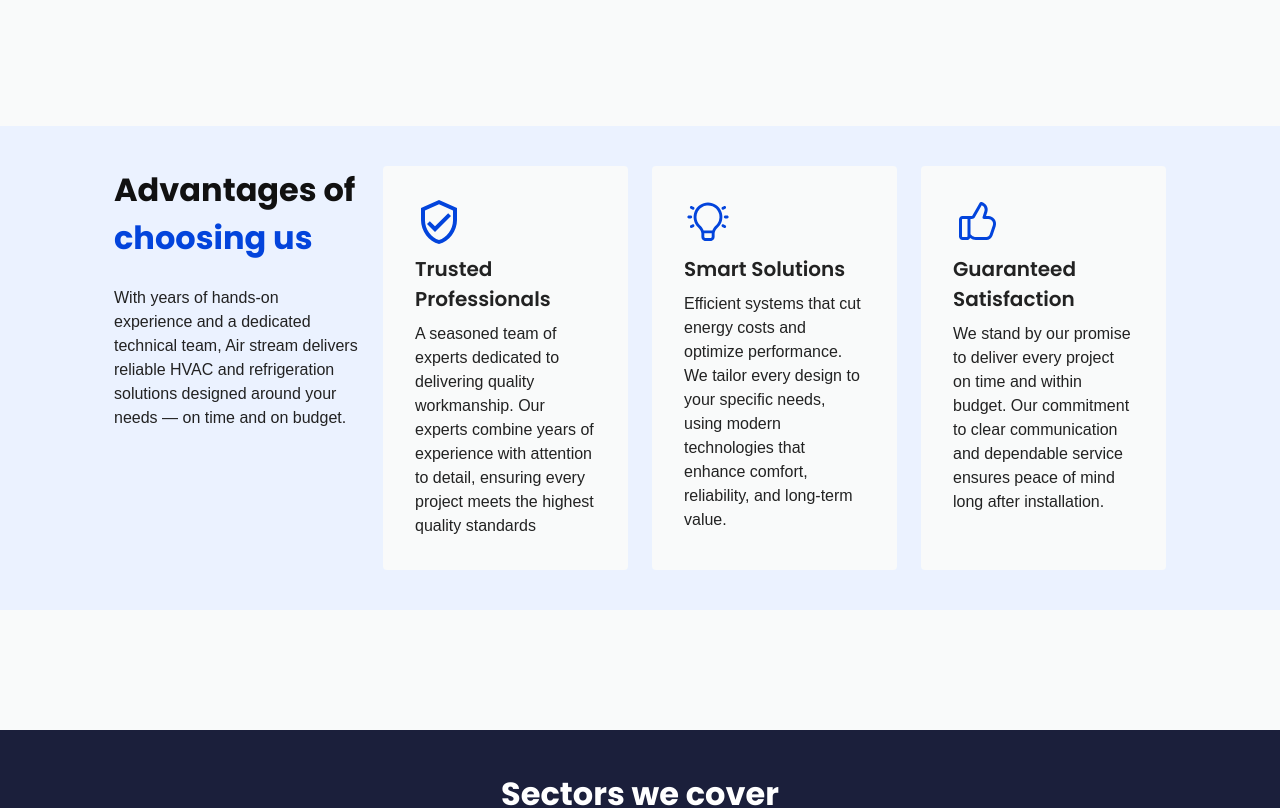
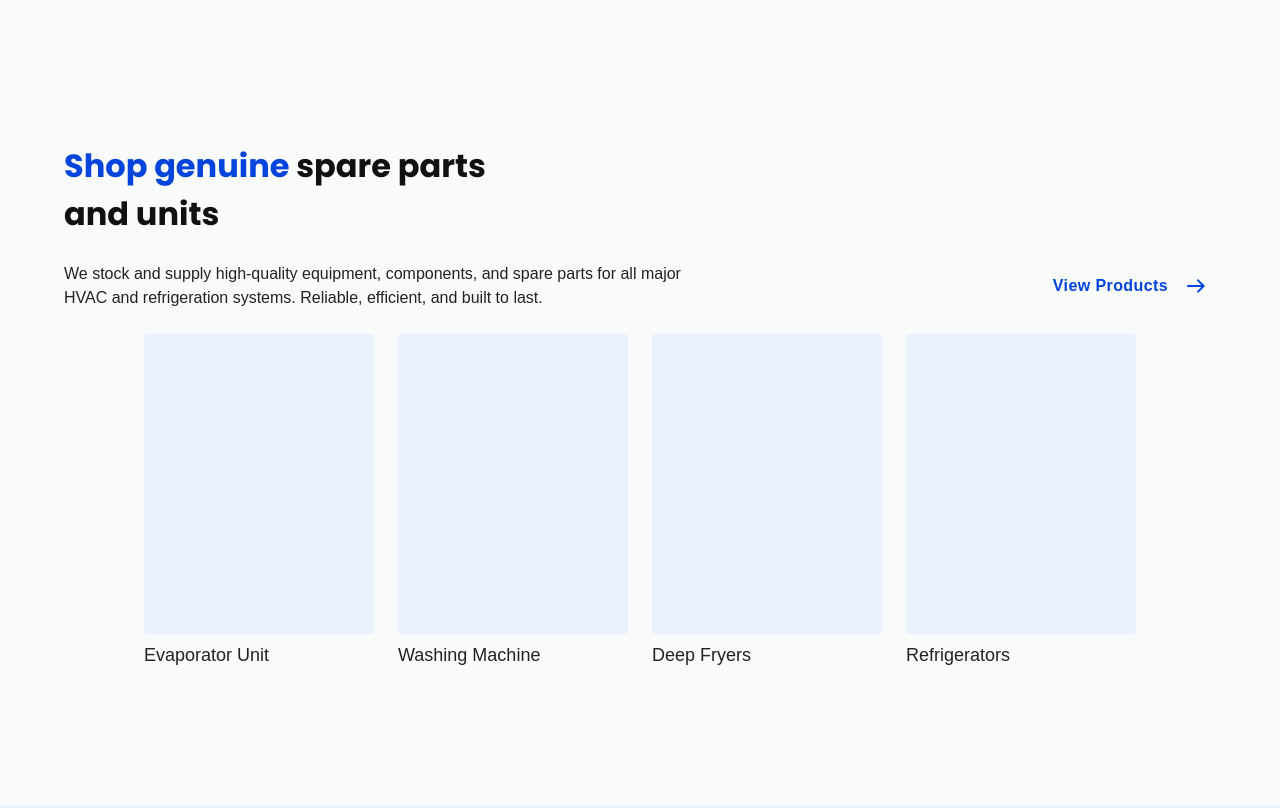
Before and after one commit to alphy1027/air-stream, a Next.js app: page / in a window 1280 px wide. Shown: the part 1480-2288 px from the top of the page. Built offline with nearby package versions, Linux system fonts and the light colour scheme; no server answers; a web font is replaced by a local one.

Commit message:
created the products section

```diff
--- a/src/app/contact-us/sections/GetInTouchSection.tsx
+++ b/src/app/contact-us/sections/GetInTouchSection.tsx
@@ -32,7 +32,7 @@ export default function GetInTouchSection() {
           </div>
         </div>
         <div>
-          <div className="card max-w-[520px] w-full gap-y-brand-spacing-xs">
+          <div className="card max-w-[520px] w-full gap-y-brand-spacing-sm">
             <h4 className="text-brand-white">Send Us a Message</h4>
             <Text className="text-neutral">Send us a message and we will get back to you as soon as possible</Text>
             <form className="card gap-y-brand-spacing-xs">
--- a/src/app/home/components/TestimonialCard.tsx
+++ b/src/app/home/components/TestimonialCard.tsx
@@ -12,9 +12,9 @@ export default function TestimonialCard({ review }: { review: (typeof reviews)[0
       <div className="flex items-center justify-between">
         <div className="flex flex-col">
           <h6 className="text-primary font-secondary">{review.name}</h6>
-          <small className="text-foreground-muted text-caption-base">{review.role}</small>
+          <small className="text-foreground-muted text-caption-lg italic">{review.role}</small>
         </div>
-        <div className="flex items-center gap-x-4">
+        <div className="flex items-center gap-x-brand-spacing">
           <Button variant="transparent" leftIcon={<ArrowLeftIcon />} />
           <Button variant="transparent" rightIcon={<ArrowRightIcon />} />
         </div>
--- /dev/null
+++ b/src/app/home/sections/ProductsSection.tsx
@@ -0,0 +1,34 @@
+import SectionContainer from "@/components/section/SectionContainer";
+import Button from "@/components/UI-primitives/button";
+import SectionTitle from "@/components/UI-primitives/text/SectionTitle";
+import Text from "@/components/UI-primitives/text/Text";
+import ArrowRightIcon from "../icons/ArrowRightIcon";
+import { products } from "@/content/products";
+import ProductCard from "@/app/products/sections/ProductCard";
+
+export default function ProductsSection() {
+  return (
+    <SectionContainer className="page-container">
+      <div className="flex flex-col sm:justify-between gap-brand-spacing-sm sm:flex-row sm:items-end">
+        <div className="max-w-[435px] lg:max-w-[640px] page-container">
+          <SectionTitle>
+            <span className="text-primary">Shop genuine</span> spare parts <br /> and units
+          </SectionTitle>
+          <Text>
+            We stock and supply high-quality equipment, components, and spare parts for all major HVAC and refrigeration
+            systems. Reliable, efficient, and built to last.
+          </Text>
+        </div>
+
+        <Button variant="transparent" rightIcon={<ArrowRightIcon />} className="text-primary self-end">
+          View Products
+        </Button>
+      </div>
+      <div className="flex flex-wrap items-center justify-center gap-brand-spacing-sm md:gap-brand-spacing">
+        {products.slice(0, 4).map((product) => (
+          <ProductCard key={product.id} productName={product.name} />
+        ))}
+      </div>
+    </SectionContainer>
+  );
+}
--- a/src/app/page.tsx
+++ b/src/app/page.tsx
@@ -6,6 +6,7 @@ import IndustrySection from "./home/sections/IndustrySection";
 import ServicesSection from "./services/sections/ServicesSection";
 import AdvantagesSection from "./about/sections/AdvantagesSection";
 import TestimonialSection from "./home/sections/TestimonialSection";
+import ProductsSection from "./home/sections/ProductsSection";
 
 export const metadata: Metadata = {
   title: "Airstream HVAC & Refrigeration Solutions in Kenya | Installation, Repair, Maintenance & Spare Parts",
@@ -41,6 +42,7 @@ export default function Home() {
         </div>
       </SectionContainer>
       <ServicesSection />
+      <ProductsSection />
       <AdvantagesSection />
       <IndustrySection />
       <TestimonialSection />
--- a/src/app/products/sections/ProductCard.tsx
+++ b/src/app/products/sections/ProductCard.tsx
@@ -4,7 +4,7 @@ export default function ProductCard({ productName }: { productName: string }) {
   return (
     <div className="card gap-y-brand-spacing-xs">
       <div className=" w-[180px] h-[280px] md:w-[230px] md:h-[300px] bg-neutral rounded-brand-radius" />
-      <Text className="px-2 text-body-lg font-medium">{productName}</Text>
+      <Text className="text-body-lg font-medium">{productName}</Text>
     </div>
   );
 }
--- a/src/components/UI-primitives/button/index.tsx
+++ b/src/components/UI-primitives/button/index.tsx
@@ -9,7 +9,7 @@ interface ButtonProps extends ButtonHTMLAttributes<HTMLButtonElement>, VariantPr
 }
 
 const buttonVariants = cva(
-  "tracking-wide flex w-fit py-3 px-8 h-fit text-body-lg items-center capitalize justify-center rounded-brand-radius font-semibold cursor-pointer hover:scale-105 active:scale-95 transition-all duration-200 ease-in-out gap-x-4",
+  "tracking-wide whitespace-nowrap flex w-fit py-3 px-8 h-fit text-body-lg items-center capitalize justify-center rounded-brand-radius font-semibold cursor-pointer hover:scale-105 active:scale-95 transition-all duration-200 ease-in-out gap-x-4",
   {
     variants: {
       variant: {
--- a/src/components/header/Header.tsx
+++ b/src/components/header/Header.tsx
@@ -17,7 +17,7 @@ const Header = () => {
             </Link>
           ))}
         </nav>
-        <Button variant="accent">Catalogue</Button>
+        <Button>Catalogue</Button>
       </div>
     </header>
   );
```
